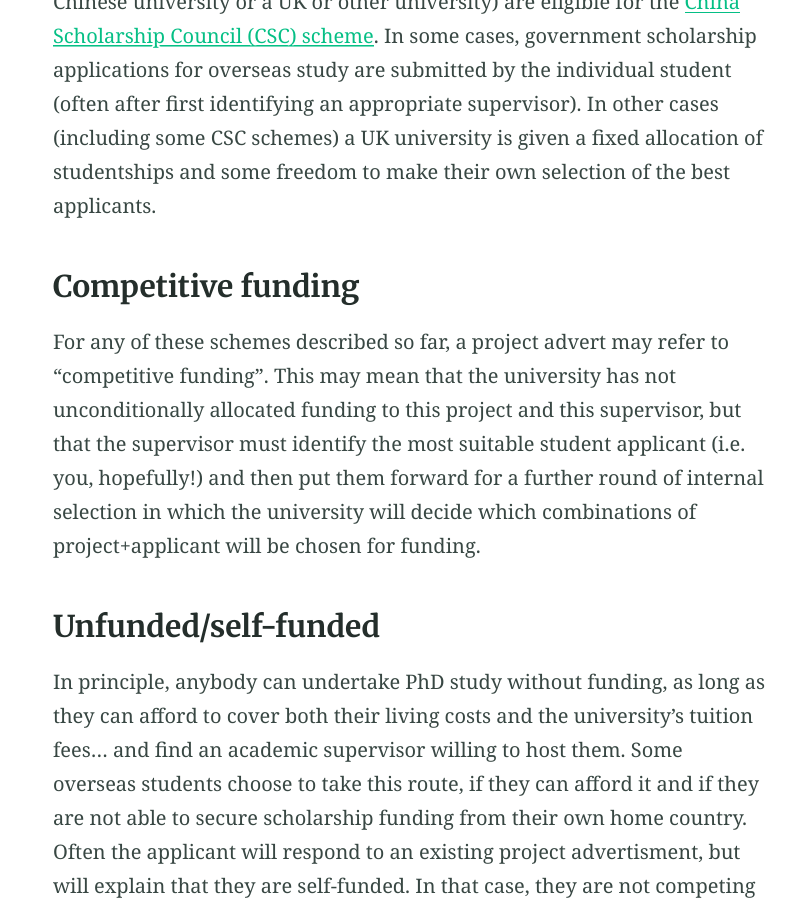
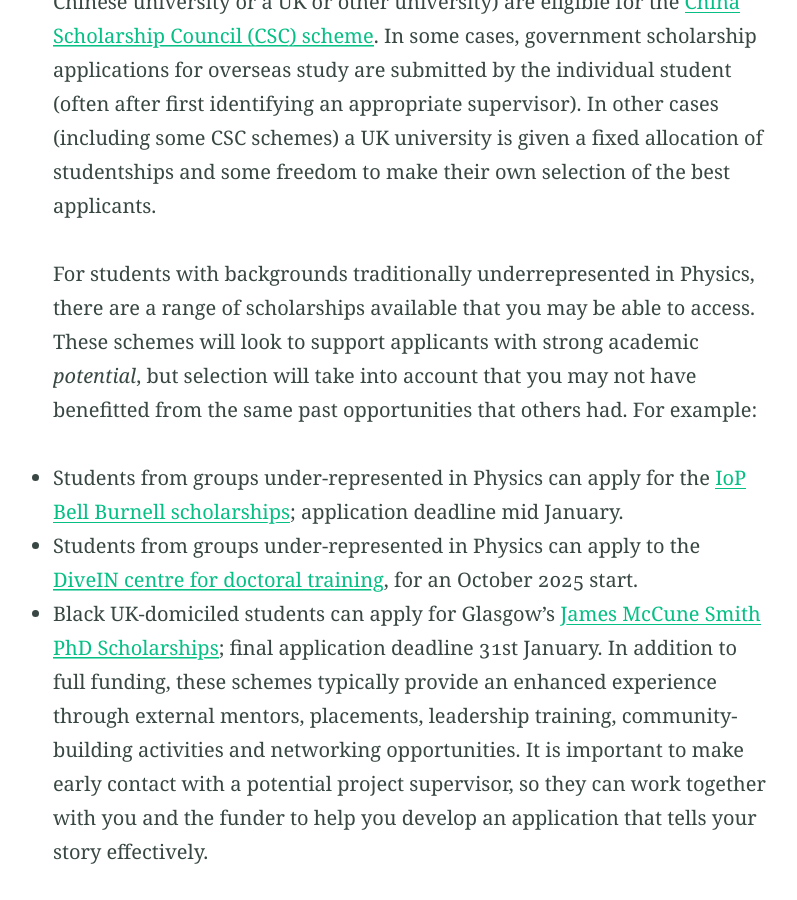
Before and after one commit to jmtayloruk/jmtayloruk.github.io, a Jekyll site: the page built from _posts/2021-10-10-phd-applications-how-does-it-work.md, in a window 1280 px wide and 900 px high, scrolled down 6582 px. Shown: the whole window, without its empty margins (230-1027 px from the left). Built offline with Jekyll 4.4.1, drawn with Linux system fonts in a browser that asks for light colours; some of the changed text lies outside the part shown.

Commit message:
Update funding information

```diff
--- a/_posts/2021-10-10-phd-applications-how-does-it-work.md
+++ b/_posts/2021-10-10-phd-applications-how-does-it-work.md
@@ -120,6 +120,17 @@ For example, Chinese applicants with a high-achieving undergraduate GPA (either
 In some cases, government scholarship applications for overseas study are submitted by the individual student (often after first identifying an appropriate supervisor).
 In other cases (including some CSC schemes) a UK university is given a fixed allocation of studentships and some freedom to make their own selection of the best applicants.
 
+For students with backgrounds traditionally underrepresented in Physics, there are a range of scholarships available that you may be able to access.
+These schemes will look to support applicants with strong academic *potential*, but selection will take into account that you may not have benefitted from the same past opportunities that others had.
+For example:
+- Students from groups under-represented in Physics can apply for the [IoP Bell Burnell scholarships](https://www.iop.org/about/support-grants/bell-burnell-fund); application deadline mid January.
+- Students from groups under-represented in Physics can apply to the [DiveIN centre for doctoral training](https://www.divein.org.uk), for an October 2025 start.
+- Black UK-domiciled students can apply for Glasgow's [James McCune Smith PhD Scholarships](https://www.gla.ac.uk/scholarships/mccune-smith); final application deadline 31st January.
+In addition to full funding, these schemes typically provide an enhanced experience through external mentors, placements, leadership training, community-building activities and networking opportunities.
+It is important to make early contact with a potential project supervisor, so they can work together with you and the funder to help you develop an application that tells your story effectively.
+
+
+
 ### Competitive funding
 
 For any of these schemes described so far, a project advert may refer to "competitive funding".
@@ -166,7 +177,7 @@ You should discuss the availability of such funding with potential supervisors.
 ### Flexibility and special circumstances
 
 Projects will be advertised as full time. If you have particular reasons (e.g. dependants, or health) to desire part-time study, then many funders will be supportive of that.
-You may wish to seek advice from somebody you trust about what the best way is to approach this.
+You may wish to seek advice from somebody you trust about what the best way is to approach a discussion about this with the project supervisor.
 
 However, many funders are also increasingly supportive (as they should be) of peoples personal circumstances.
 If you would prefer full-time study but have concerns about how to make that work,
```
Also changed, not shown: other parts of _posts/2021-10-10-phd-applications-how-does-it-work.md (+1 -1 lines), joining.md (+11 -1 lines).
